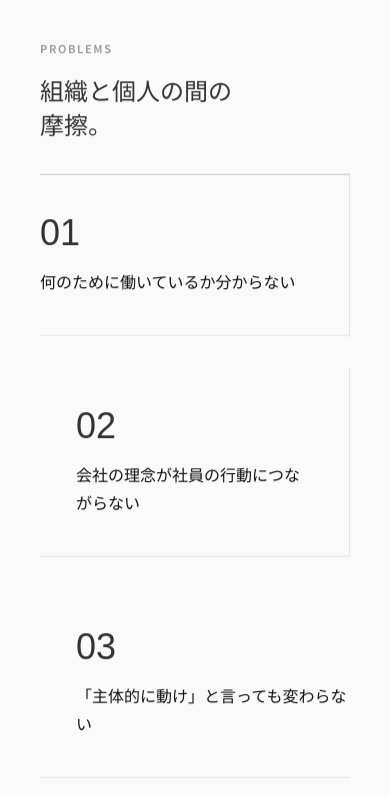
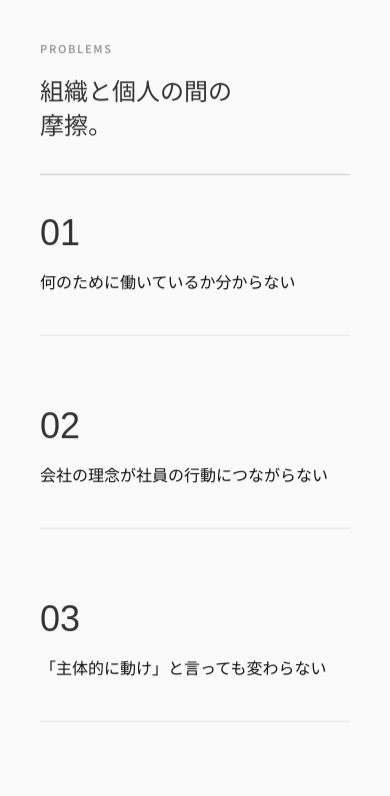
Before and after one commit to kokiyamauchi/ideal-and-practice, a Next.js app: page / in a window 390 px wide. Shown: the part 1156-1952 px from the top of the page. Built offline with nearby package versions, Linux system fonts and the light colour scheme; a web font is replaced by a local one.

Commit message:
fix: reset grid child padding on mobile to fix left alignment

```diff
--- a/src/app/globals.css
+++ b/src/app/globals.css
@@ -112,9 +112,18 @@ a { color: inherit; text-decoration: none; transition: opacity 0.2s; }
 
   /* Break grids into 1 column */
   div[style*="grid-template-columns"],
-  div[style*="display: grid"] {
+  div[style*="display: grid"],
+  .l-grid, .s-hero__grid, .c-grid {
     grid-template-columns: 1fr !important;
     gap: 32px !important;
+  }
+
+  /* Reset inline padding on grid children when collapsed to 1 column */
+  div[style*="grid-template-columns"] > div,
+  div[style*="display: grid"] > div {
+    padding-left: 0 !important;
+    padding-right: 0 !important;
+    border-right: none !important;
   }
 
   /* Wrap flex items */
```
